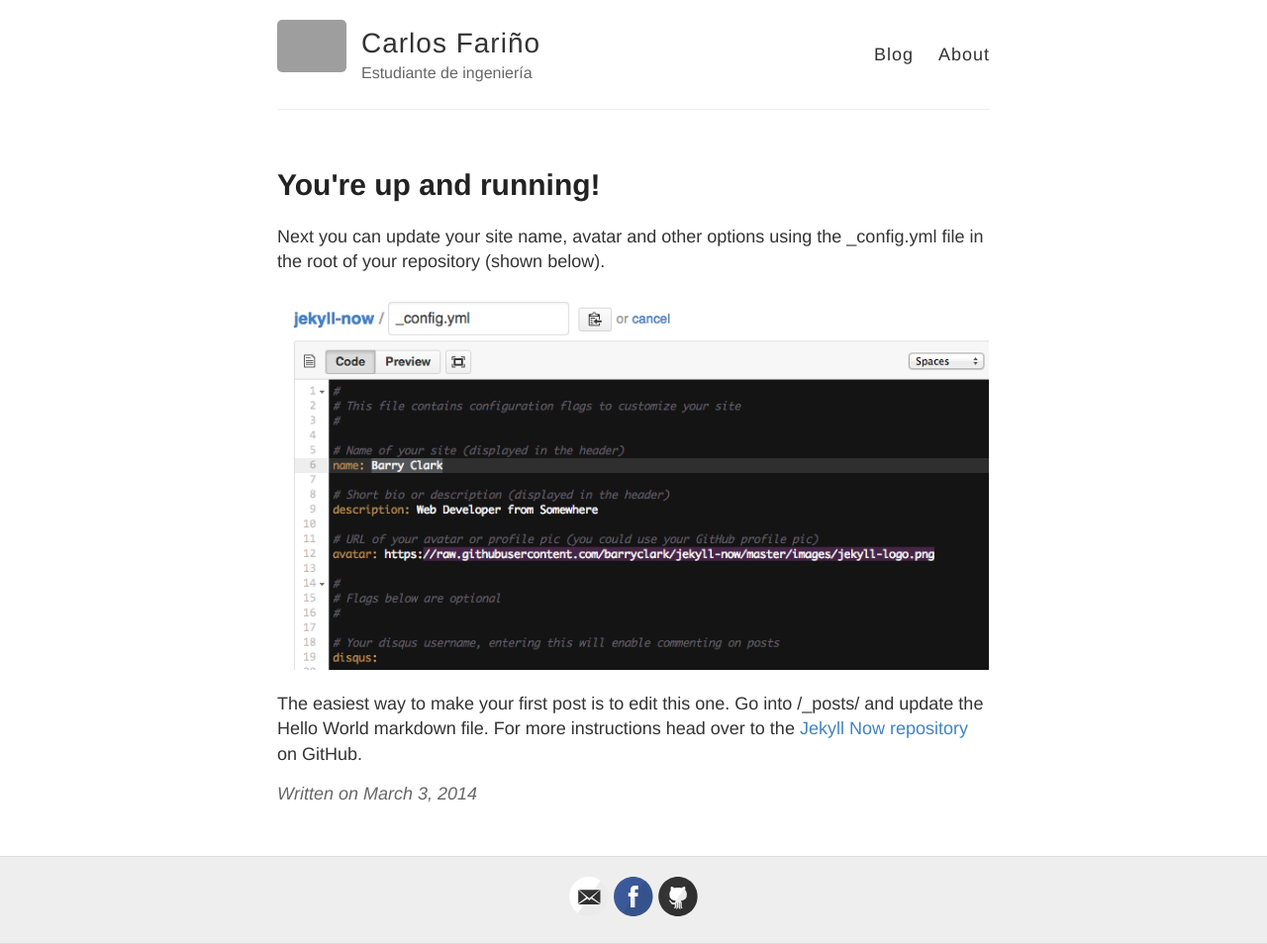
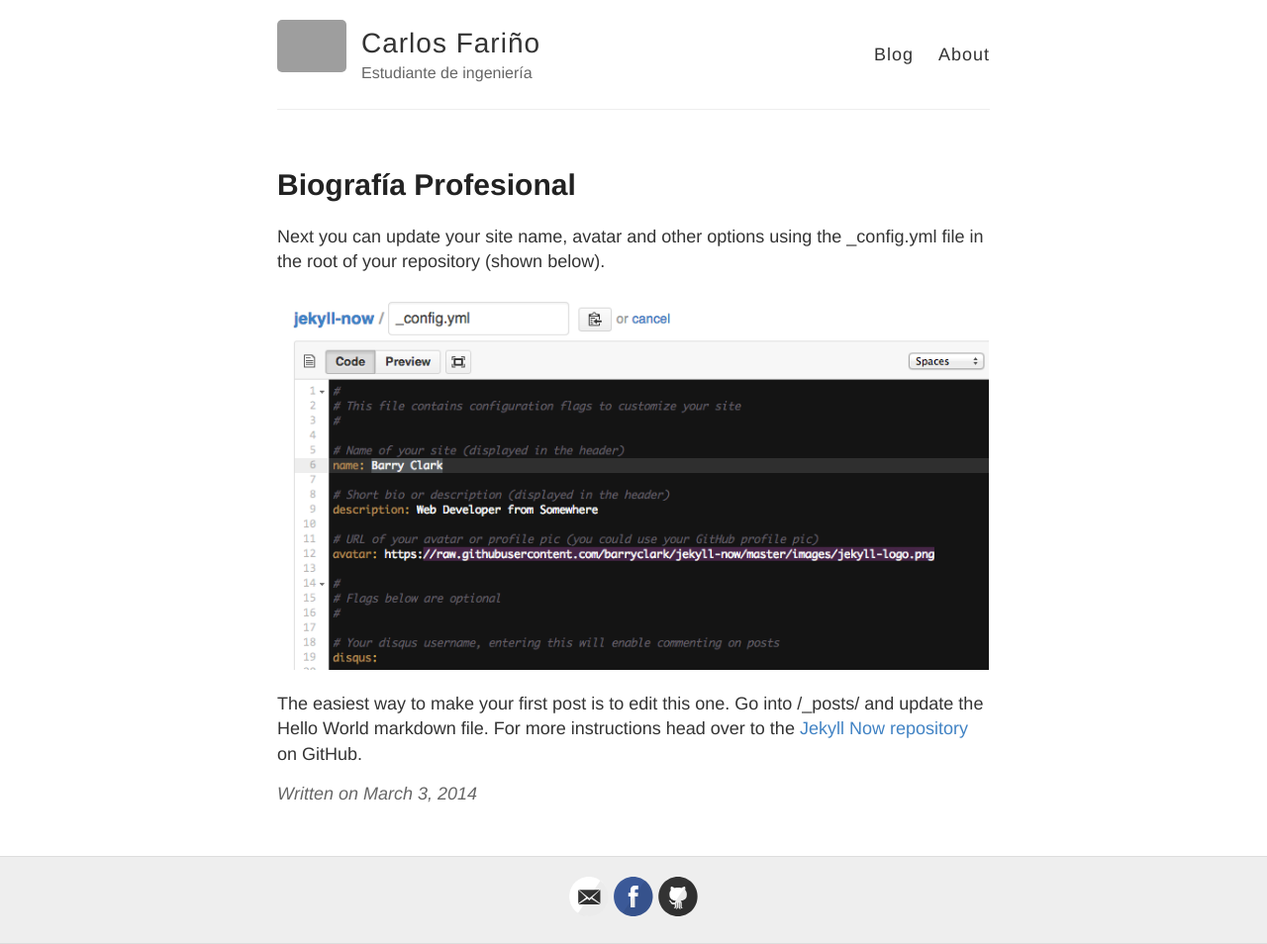
Before and after one commit to andrescharro22/Carlos-F007.github.io, a Jekyll site: the page built from _posts/2014-3-3-Hello-World.md, in a window 1280 px wide. Shown: the whole page at 99% size. Built offline with Jekyll 4.4.1, drawn with Linux system fonts in a browser that asks for light colours; grey boxes are pictures that could not be loaded.

Commit message:
Update and rename _posts/2014-3-3-Hello-World.md to  _posts/2014-3-3-Hello-World.md

```diff
--- a/_posts/2014-3-3-Hello-World.md
+++ b/_posts/2014-3-3-Hello-World.md
@@ -1,6 +1,6 @@
 ---
 layout: post
-title: You're up and running!
+title: Biografía Profesional
 ---
 
 Next you can update your site name, avatar and other options using the _config.yml file in the root of your repository (shown below).
```
